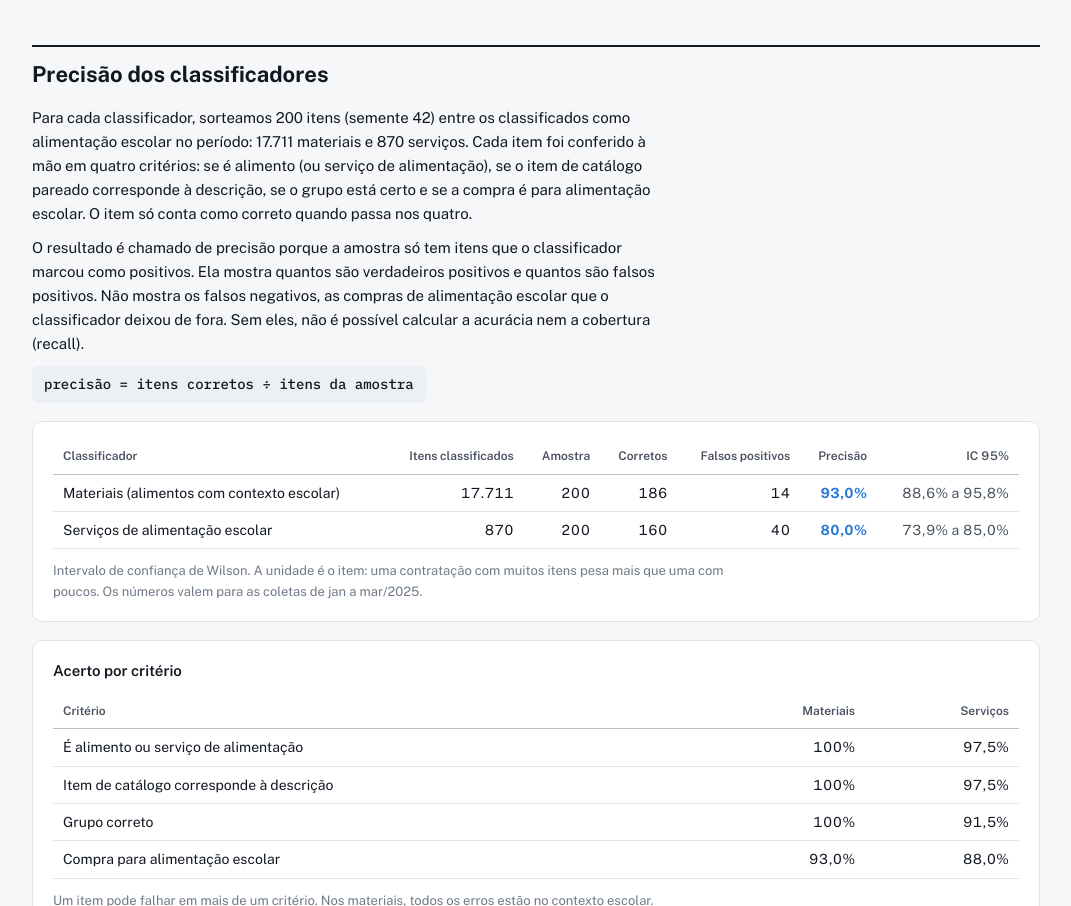
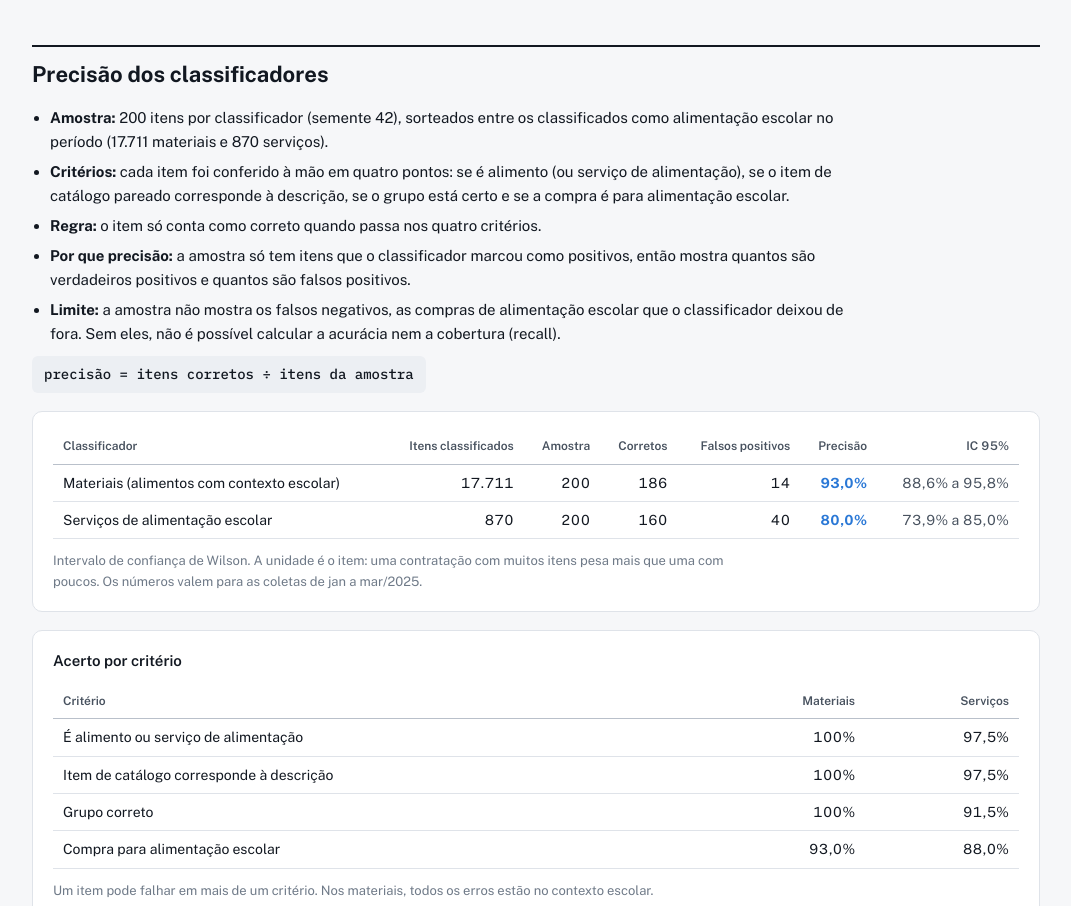
Before and after one commit to Transparencia-Brasil/classificadores_pncp_completo, a plain HTML site: page docs/relatorio_resultados_2025-01_a_2025-03.html in a window 1280 px wide. Shown: the part 1147-2053 px from the top of the page, without its empty margins (104-1175 px from the left). Drawn offline with nearby package versions, Linux system fonts and the light colour scheme.

Commit message:
fix: organiza em tópicos a explicação do método de precisão no relatório

```diff
--- a/docs/relatorio_resultados_2025-01_a_2025-03.html
+++ b/docs/relatorio_resultados_2025-01_a_2025-03.html
@@ -171,14 +171,13 @@ footer { font-size: 13px; color: var(--muted); border-top: 1px solid var(--rule)
 <section id="precisao">
   <header><h2>Precisão dos classificadores</h2></header>
   <div class="texto">
-    <p>Para cada classificador, sorteamos 200 itens (semente 42) entre os classificados como alimentação escolar
-    no período: 17.711 materiais e 870 serviços. Cada item foi conferido à mão em quatro critérios: se é alimento
-    (ou serviço de alimentação), se o item de catálogo pareado corresponde à descrição, se o grupo está certo e se a
-    compra é para alimentação escolar. O item só conta como correto quando passa nos quatro.</p>
-    <p>O resultado é chamado de precisão porque a amostra só tem itens que o classificador marcou como positivos.
-    Ela mostra quantos são verdadeiros positivos e quantos são falsos positivos. Não mostra os falsos negativos,
-    as compras de alimentação escolar que o classificador deixou de fora. Sem eles, não é possível calcular a
-    acurácia nem a cobertura (recall).</p>
+    <ul class="lista-texto">
+      <li><strong>Amostra:</strong> 200 itens por classificador (semente 42), sorteados entre os classificados como alimentação escolar no período (17.711 materiais e 870 serviços).</li>
+      <li><strong>Critérios:</strong> cada item foi conferido à mão em quatro pontos: se é alimento (ou serviço de alimentação), se o item de catálogo pareado corresponde à descrição, se o grupo está certo e se a compra é para alimentação escolar.</li>
+      <li><strong>Regra:</strong> o item só conta como correto quando passa nos quatro critérios.</li>
+      <li><strong>Por que precisão:</strong> a amostra só tem itens que o classificador marcou como positivos, então mostra quantos são verdadeiros positivos e quantos são falsos positivos.</li>
+      <li><strong>Limite:</strong> a amostra não mostra os falsos negativos, as compras de alimentação escolar que o classificador deixou de fora. Sem eles, não é possível calcular a acurácia nem a cobertura (recall).</li>
+    </ul>
     <p class="formula">precisão = itens corretos ÷ itens da amostra</p>
   </div>
   <div class="cartao"><div class="rolagem"><table class="tb-prec">
```
